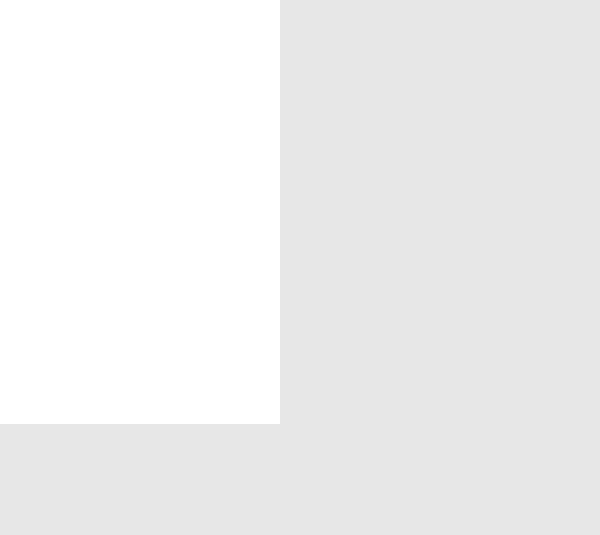
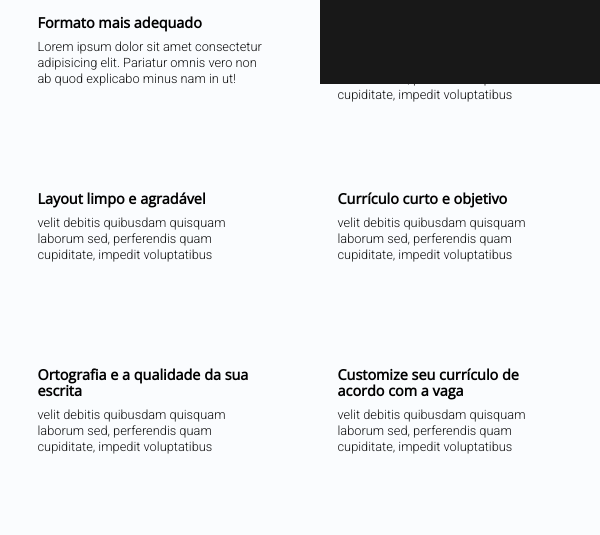
Before and after one commit to Prantes/app-curriculo, a PHP site: page / in a window 600 px wide, after a click that opens the changed part. Shown: the part 376-911 px from the top of the page. Before the commit the page ends 800 px from the top, so only its background shows below. Run offline with PHP 8.4, Linux system fonts and the light colour scheme; some libraries are stand-ins or nearby versions.

Commit message:
Área inicial do app
Foi criado a área inicial com um banner que futuramente levará o usuário para o campo de ação do app podendo realizar a criação do seu currículo, foi estilizado o menu ajustando as cores e também a font

```diff
--- a/index.html
+++ b/index.html
@@ -4,18 +4,23 @@
     <meta charset="UTF-8">
     <meta http-equiv="X-UA-Compatible" content="IE=edge">
     <meta name="viewport" content="width=device-width, initial-scale=1.0">
+    <script src="https://kit.fontawesome.com/6d3af73875.js" crossorigin="anonymous"></script>
     <link rel="stylesheet" href="style.css">
     <title>Document</title>
 </head>
 <body>
-   <header id="header">
-        <a href="" id="logo">Logo</a>
+    <header id="header" >
+        <a href="" id="logo">SosCurriculo</a>
         <nav id="nav">
+
             <button aria-label="Abrir Menu" id="btn-mobile"aria-haspoup="true" aria-controls="menu" aria-expanded="false">
+                <a href=""><i class="fa-solid fa-user"></i></a>
                 <span id="hamburguer"></span>
             </button>
+
             <ul id="menu" role="menu">
                 <li><a href="#">Home</a></li>
+                <li><a href="#">Login</a></li>
                 <li><a href="#">Produtos</a></li>
                 <li><a href="#">Portifólio</a></li>
                 <li><a href="#">Contato</a></li>
@@ -23,10 +28,71 @@
         </nav>
     </header>
 
+    <main class="container_main">
+        <div class="banner">
+            <h1 class="titulo_banner">De uma cara nova ao seu curriculo!</h1>
+            <p class="text_banner">Vejas as possibilidades, e descubra como um curriculo bem organizado pode lhe ajudar a conseguirnovas oportunidades.</p>
+            <div class="btn">
+                <button class="btn-banner">Começar</button>
+            </div>
+        </div>
 
-
-
-
+        <section class="sessao-infos" id="infos">
+            <div class="infos">
+                <div class="info">
+                    <div class="info-header">
+                        <h3>Formato mais adequado</h3>
+                    </div>
+                    <div class="info-text">
+                        <p>Lorem ipsum dolor sit amet consectetur adipisicing elit. Pariatur omnis vero non ab quod explicabo minus nam in ut!</p>
+                    </div>
+                </div>
+                <div class="info">
+                    <div class="info-header">
+                        <h3>Layout limpo e agradável</h3>
+                    </div>
+                    <div class="info-text">
+                        <p>velit debitis quibusdam quisquam laborum sed, perferendis quam cupiditate, impedit voluptatibus</p>
+                    </div>
+                </div>
+                <div class="info">
+                    <div class="info-header">
+                        <h3>Ortografia e a qualidade da sua escrita</h3>
+                    </div>
+                    <div class="info-text">
+                        <p>velit debitis quibusdam quisquam laborum sed, perferendis quam cupiditate, impedit voluptatibus</p>
+                    </div>
+                </div>
+                <div class="info">
+                    <div class="info-header">
+                        <h3>Informações relevantes nos dados pessoais</h3>
+                    </div>
+                    <div class="info-text">
+                        <p>velit debitis quibusdam quisquam laborum sed, perferendis quam cupiditate, impedit voluptatibus</p>
+                    </div>
+                </div>
+                <div class="info">
+                    <div class="info-header">
+                        <h3>Currículo curto e objetivo</h3>
+                    </div>
+                    <div class="info-text">
+                        <p>velit debitis quibusdam quisquam laborum sed, perferendis quam cupiditate, impedit voluptatibus</p>
+                    </div>
+                </div>
+                <div class="info">
+                    <div class="info-header">
+                        <h3>Customize seu currículo de acordo com a vaga</h3>
+                    </div>
+                    <div class="info-text">
+                        <p>velit debitis quibusdam quisquam laborum sed, perferendis quam cupiditate, impedit voluptatibus</p>
+                    </div>
+                </div>
+                <div class="infos-img-wrapper"><img src="#" alt="imagem conhecimento"></div>
+            </div>
+        </section>
+    </main>
+    <aside class="container_aside" >
+    </aside>
 
     <script src="script.js" charset="utf-8"></script>
 </body>
--- a/style.css
+++ b/style.css
@@ -1,10 +1,241 @@
-@media (min-width: 576px) {
+@import url('https://fonts.googleapis.com/css2?family=Anton&family=Open+Sans:wght@300&family=Roboto:wght@300&display=swap');
 *{
   margin: 0px;
   padding: 0px;
+  text-decoration: none;
   }
+
+  :root{
+    --font-primary:"open sans", serif;
+    --font-secondary:"Roboto", serif;
+    --font-action:"Anton", serif;
+}
+@media (min-width: 320px) and (max-width: 699px) {
+
 a {
-    color: black;
+color: #ffffff;
+font-family: var(--font-secondary);
+font-size: .9rem;
+}
+
+a:hover {
+background: rgba(0, 0, 0, 0.05);
+}
+
+#logo {
+font-size: 1.2rem;
+font-weight: bold;
+color: #57BE6C;
+font-family: var(--font-primary);
+}
+
+#header {
+box-sizing: border-box;
+height: 50px;
+padding: 1rem;
+display: flex;
+align-items: center;
+justify-content: space-between;
+background: #101010;
+}
+#header i{
+  display: flex;
+  justify-content: start;
+  color:#57BE6C;
+  padding-right: 2rem;
+}
+#menu {
+display: flex;
+list-style: none;
+gap: 0.5rem;
+}
+
+#menu a{
+display: block;
+padding: .5rem;
+}
+
+#menu{
+display: block;
+position: absolute;
+top:50px;
+right: 0px;
+background: #181818;
+height: 0px;
+transition: .6s ;
+z-index: 1000;
+visibility: hidden;
+overflow-y:hidden;
+width: 35vh;
+text-align: right;
+}
+
+#nav.active #menu{
+height: calc(60vh - 70px);
+visibility: visible;
+overflow-y: auto;
+}
+#menu a{
+padding: 1rem 0;
+margin:0 1rem;
+border-bottom: 2px solid #57BE6C ;
+}
+
+#btn-mobile{
+display: flex;
+padding: .5rem 1rem;
+font-size: 1rem;
+border:none;
+background: none;
+cursor: pointer;
+gap: .5rem;
+}
+
+#hamburguer{
+color: #57BE6C ;
+border-top: 2px solid;
+width: 20px;
+}
+#hamburguer::after, #hamburguer::before{
+content: '';
+display: block;
+width: 20px;
+height: 2px;
+background: currentColor;
+margin-top: 5px;
+transition: .3s;
+position: relative;
+}
+#nav.active #hamburguer{
+border-top-color:transparent;
+}
+#nav.active #hamburguer::before{
+transform: rotate(135deg);
+}
+
+#nav.active #hamburguer::after{
+transform: rotate(-135deg);
+top: -7px
+}
+
+.container_main{
+  width: 100%;
+  height: 58vh;
+}
+.banner{
+  height:70%;
+  background:  linear-gradient(rgba(0,0,0,.3),rgba(0,0,0,.4)),url(img/img2.jpg);
+  background-size:100%;
+  background-repeat: repeat;
+}
+
+.titulo_banner{
+  color: #ffffff;
+  font-size: 2rem;
+  text-align: left;
+  font-family: var(--font-primary);
+  padding-top: 10px;
+  padding-left: 15px;
+  font-weight: 200;
+
+}
+.text_banner{
+  color: #ffffff;
+  padding-top: 5px;
+  text-align: left;
+  font-size: 0.9rem;
+  line-height: 1.5rem;
+  padding: 10px;
+  padding-left: 15px;
+  line-height: 20px;
+  font-family: var(--font-secondary);
+  font-weight: 500;
+}
+.btn{
+  display: flex;
+  justify-content:end;
+  padding-right: 15px;
+}
+.btn-banner{
+  color: #ffffff;
+  border: none;
+  border-radius: 5%;
+  height: 2rem;
+  width:7rem ;
+  background-color: #57BE6C;
+}
+.btn >button{
+
+  border: none;
+}
+
+section .infos-img-wrapper{
+  display:none;
+}
+.sessao-infos{
+  padding-top: 1rem;
+  width: 100%;
+  background-color:#FAFCFE;
+}
+section .infos{
+  display: grid;
+  grid-template-columns: repeat(16,1fr);
+  grid-template-rows: repeat(6,5rem);
+  row-gap: .5rem;
+  text-align: left;
+}
+.infos h3{
+  font-family: var(--font-primary);
+  font-size: .9rem;
+  line-height: 1rem;
+  text-align:left;
+}
+.infos p{
+  padding-top: .5rem;
+  color: #101010;
+  line-height: 1rem;
+  font-family:var(--font-secondary);
+  font-weight: 200;
+  font-size: .8rem;
+  text-align:left;
+}
+
+.info:nth-child(1){
+  grid-column:2/8;
+  grid-row: 1/3;
+}
+.info:nth-child(2){
+  grid-column:2/8;
+  grid-row:3/5;
+}
+
+.info:nth-child(3){
+  grid-column:2/8;
+  grid-row:5/-1;
+}
+
+.info:nth-child(4){
+  grid-column:10/16;
+  grid-row:1/3;
+}
+
+.info:nth-child(5){
+  grid-column:10/16;
+  grid-row:3/5;
+}
+
+.info:nth-child(6){
+  grid-column:10/16;
+  grid-row:5/-1;
+}
+.sessao-infos{
+  background-color: #FAFCFE;
+}
+}
+
+@media (min-width: 700px) and (max-width: 1023px)  {
+    a {
+    color: #FAFCFE;
     text-decoration: none;
     font-family: sans-serif;
     }
@@ -33,19 +264,19 @@ a {
     list-style: none;
     gap: 0.5rem;
     }
+
     #menu a{
     display: block;
     padding: .5rem;
+    }
 
-  }
     #menu{
-        /*display: none;*/
     display: block;
     position: absolute;
     width: 100%;
     top:70px;
     right: 0px;
-        background: #e7e7e7;
+    background: #181818;
     height: 0px;
     transition: .6s ;
     z-index: 1000;
@@ -54,15 +285,16 @@ a {
     width: 40vh;
     text-align: right;
     }
+
     #nav.active #menu{
-        height: calc(100vh - 70px);
+    height: calc(80vh - 70px);
     visibility: visible;
     overflow-y: auto;
     }
     #menu a{
     padding: 1rem 0;
     margin:0 1rem;
-    border-bottom: 2px solid rgba(0,0,0, .05);
+    border-bottom: 2px solid #57BE6C;
     }
     #btn-mobile{
     display: flex;
```
Also changed, not shown: other parts of style.css (+56 -17 lines), img/img1.png (added), 1 other file. Lines whose indentation alone changed are shown as unchanged.
